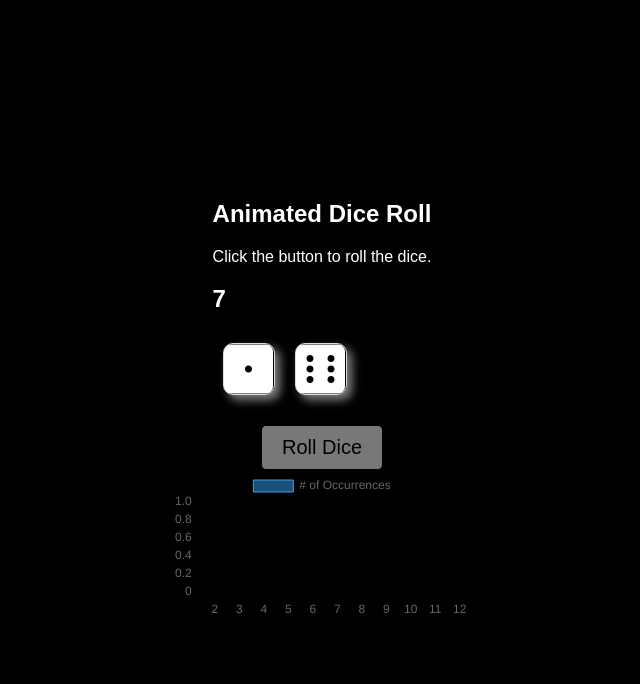
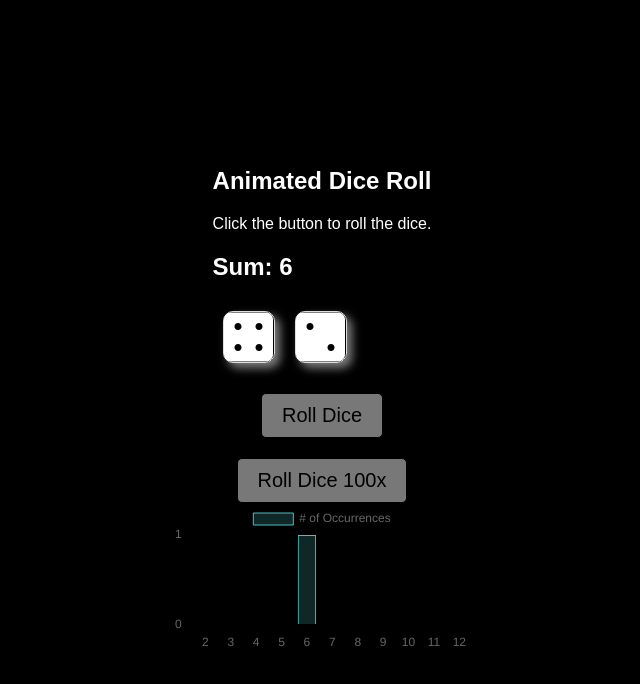
Before and after one commit to H0nzab/hazard_simulation_web, a website: page gamlbing_html/dices.html in a window 1280 px wide. Both pictures are taken after a click on the button "Roll Dice". Shown: the whole page, without its empty margins (318-958 px from the left). Drawn offline with nearby package versions, Linux system fonts and the light colour scheme.

Commit message:
stats + 100x function
live statistics with hover for exact info
button for throwing dices 100x

```diff
--- a/gambling_js/dices.js
+++ b/gambling_js/dices.js
@@ -1,6 +1,5 @@
-//const { Chart } = await import('chart.js');
 
-myStats = {
+let myStats = {
   2: 0,
   3: 0,
   4: 0,
@@ -14,29 +13,53 @@ myStats = {
   12:0
 }
 
-function initialize(){
+let myChart;
+
+function initialize() {
   const ctx = document.getElementById('myChart').getContext('2d');
-        const myChart = new Chart(ctx, {
+  myChart = new Chart(ctx, {
     type: 'bar',
     data: {
       labels: Object.keys(myStats),
       datasets: [{
         label: '# of Occurrences',
         data: Object.values(myStats),
-                    borderWidth: 1
+        borderWidth: 1,
+        backgroundColor: 'rgba(75, 192, 192, 0.2)',
+        borderColor: 'rgba(75, 192, 192, 1)',
       }]
     },
     options: {
       scales: {
         y: {
-                        beginAtZero: true
+          beginAtZero: true,
+          ticks: {
+            stepSize: 1 // Ensure the scale fits the data increments nicely
+          }
+        }
+      },
+      plugins: {
+        tooltip: {
+          enabled: true,
+          callbacks: {
+            label: function (context) {
+              const value = context.raw; // Exact value of the bar
+              return `Occurrences: ${value}`;
             }
           }
         }
+      },
+      interaction: {
+        mode: 'nearest', // Highlight the nearest bar
+        axis: 'x',       // Interaction limited to x-axis
+        intersect: false
+      }
+    }
   });
+}
 
-}
 initialize();
+
 function rollSingleDie() {
     return Math.floor(Math.random() * 6) + 1;
   }
@@ -51,14 +74,15 @@ function rollDice() {
 
     const sum = result1 + result2;
 
-  myStats[sum].push(1);
-  console.log(myStats);
+    // Update myStats
+    myStats[sum] += 1;
 
-  die1.innerHTML = result1;
-  die2.innerHTML = result2;
+    // Update dice visuals
+    die1.innerHTML = `<i class="fa-solid fa-dice-${getDieFace(result1)}" style="font-size: 3.5rem"></i>`;
+    die2.innerHTML = `<i class="fa-solid fa-dice-${getDieFace(result2)}" style="font-size: 3.5rem"></i>`;
     disSum.innerHTML = "Sum: " + sum;
-  // add animation class
 
+    // Add animation class
     die1.classList.add("roll");
     die2.classList.add("roll");
 
@@ -67,21 +91,22 @@ function rollDice() {
       die2.classList.remove("roll");
     }, 500);
 
-  // Remove animation class
-  die1.classList.remove("roll");
-  die2.classList.remove("roll");
-
-  // Trigger reflow
-  void die1.offsetWidth;
-  void die2.offsetWidth;
-
-  // Add animation class
-  die1.classList.add("roll");
-  die2.classList.add("roll");
-
     updateChart();
   }
+
   function updateChart() {
     myChart.data.datasets[0].data = Object.values(myStats);
     myChart.update();
   }
+
+  // Helper function to get font-awesome dice face name
+  function getDieFace(value) {
+    const faces = ["one", "two", "three", "four", "five", "six"];
+    return faces[value - 1];
+  }
+
+  function rollDiceHundred(){
+    for (let i = 0; i < 100; i++) {
+      rollDice();
+    }
+  }
--- a/gamlbing_html/dices.html
+++ b/gamlbing_html/dices.html
@@ -29,6 +29,7 @@
       </div>
     </section>
     <button class="btn" onclick="rollDice()">Roll Dice</button>
+    <button class="btn" onclick="rollDiceHundred()">Roll Dice 100x</button>
     <section class="chart">
       <canvas id="myChart"></canvas>
     </section>
--- a/gamling_css/dices.css
+++ b/gamling_css/dices.css
@@ -29,7 +29,7 @@ body {
       animation: roll 0.5s infinite;
     }
   }
-  .btn {
+  .btn  {
     margin-top: 20px;
     padding: 10px 20px;
     font-size: 20px;
```
Lines whose indentation alone changed are shown as unchanged.
